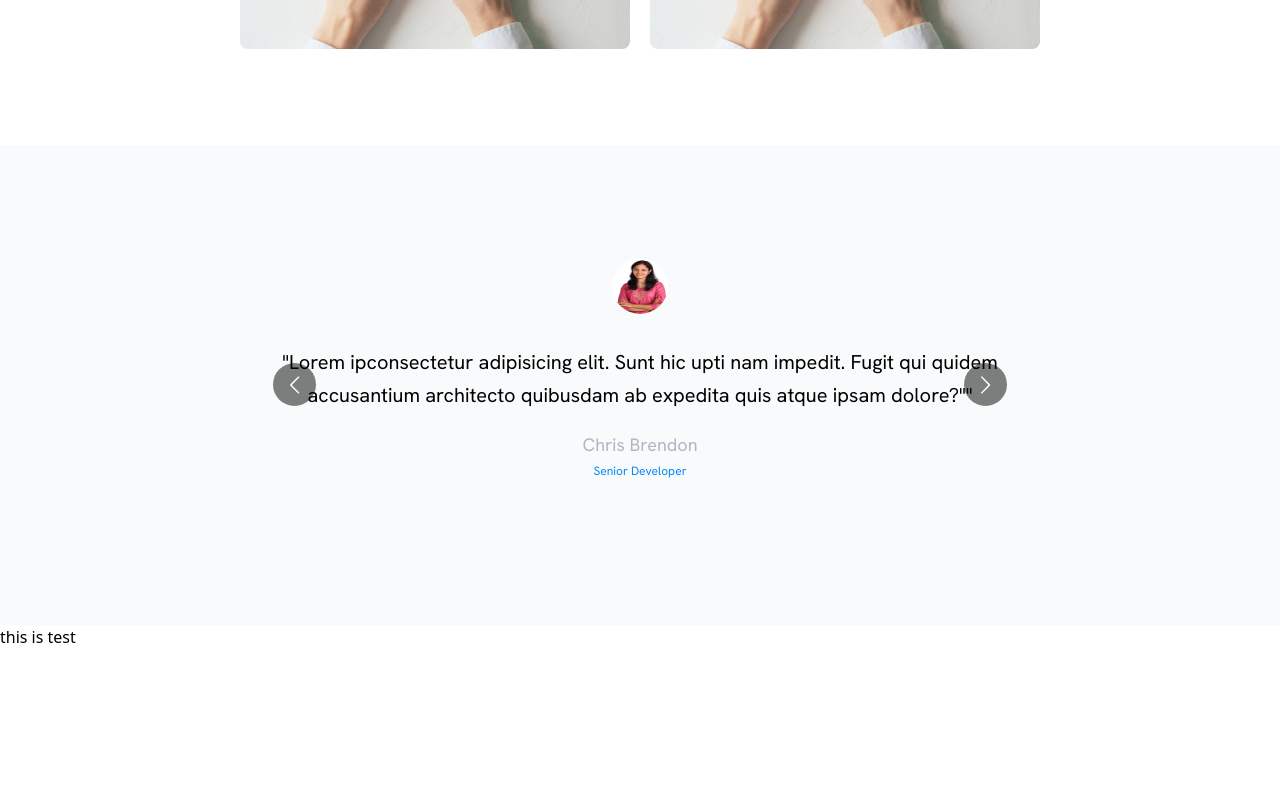
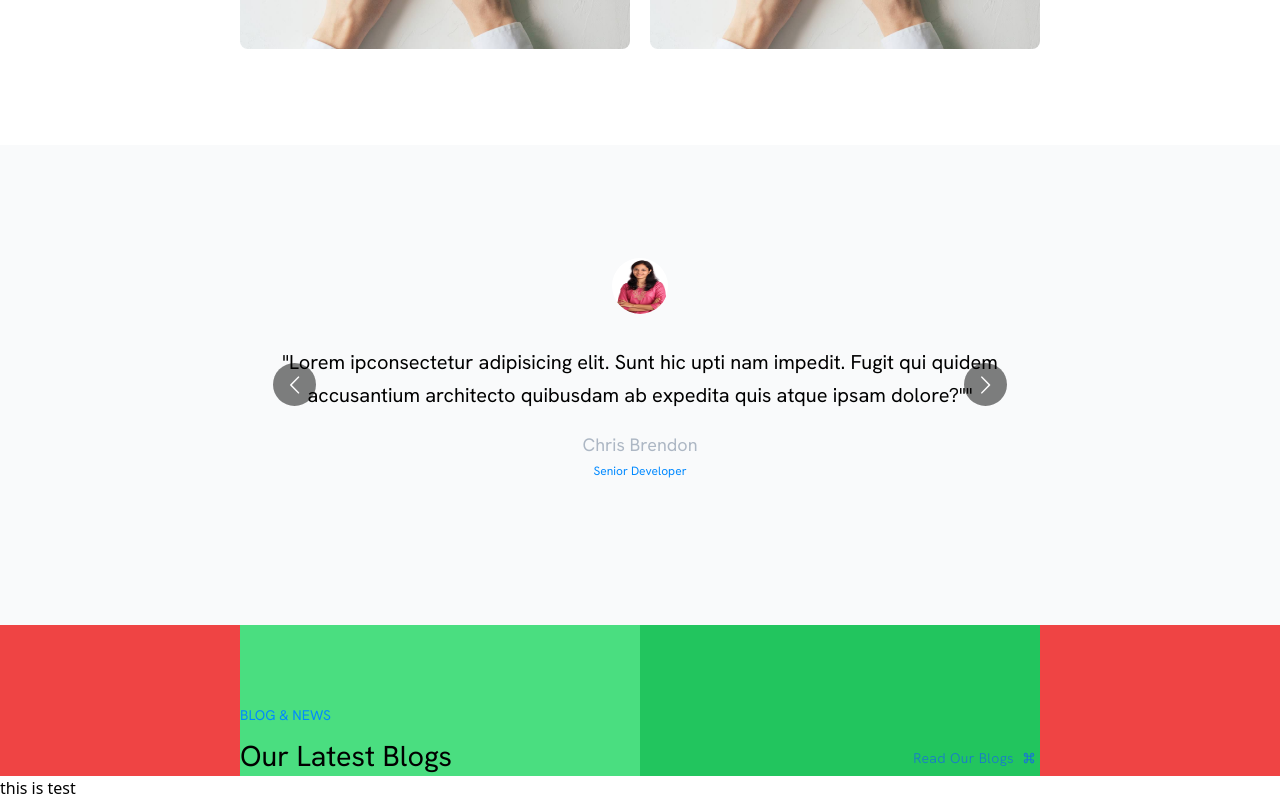
Before and after one commit to saeidniyabati2/myportfolio, a Next.js app: page / in a window 1280 px wide. Shown: the part 4203-5003 px from the top of the page. Before the commit the page ends 4852 px from the top, so only its background shows below. Built offline with nearby package versions, Linux system fonts and the light colour scheme.

Commit message:
edit some changes in blue button component

```diff
--- a/src/components/AboutMe.tsx
+++ b/src/components/AboutMe.tsx
@@ -1,5 +1,5 @@
 import Image from "next/image";
-import BlueButton from "./button/BlueButton";
+import { BlueButton } from "./button/BlueButton";
 import AboutMeCarousel from "./image/AboutMeCarousel";
 import ArrowForwardIosIcon from "@mui/icons-material/ArrowForwardIos";
 import ImageAboutMe from "./ImageAboutMe";
@@ -63,7 +63,7 @@ export default function AboutMe(props: object) {
             </div>
             {/* container of button */}
             <div className="w-full flex mt-8  items-center gap-x-6">
-              <BlueButton title="Download CVS" icon={ArrowForwardIosIcon} />
+              <BlueButton title="Download CVS" Icon={ArrowForwardIosIcon} />
               <hr className="w-10 h-[0.10rem] bg-secondGray border-none" />
               <p className="text-secondGray  text-sm leading-relaxed ">
                 Follow me
--- a/src/components/Blogs.tsx
+++ b/src/components/Blogs.tsx
@@ -1,9 +1,18 @@
-import Image from "next/image";
-
-interface props {
-  title: "dfd";
-}
+import { BlueButton } from "./button/BlueButton";
+import KeyboardCommandKeyIcon from "@mui/icons-material/KeyboardCommandKey";
 
 export const Blogs: React.FC = (props) => {
-  return <section className="w-full px-[15rem] bg-red-500"></section>;
+  return (
+    <section className="w-full px-[15rem] bg-red-500 flex">
+      <div className="w-full bg-green-400 flex flex-col">
+        <p className="text-sm text-mainButton mt-20">BLOG & NEWS</p>
+        <h2 className="text-[1.8rem] leading-snug max-w-[25rem] mt-3">
+          Our Latest Blogs
+        </h2>
+      </div>
+      <div className="w-full bg-green-500 flex items-end justify-end">
+        <BlueButton title="Read Our Blogs" Icon={KeyboardCommandKeyIcon} />
+      </div>
+    </section>
+  );
 };
--- a/src/components/Hero.tsx
+++ b/src/components/Hero.tsx
@@ -2,13 +2,13 @@ import ArrowForwardIosIcon from "@mui/icons-material/ArrowForwardIos";
 import CloudDownloadIcon from "@mui/icons-material/CloudDownload";
 import Image from "next/image";
 import MiniImageHero from "./image/MiniImageHero";
-import BlueButton from "./button/BlueButton";
+import { BlueButton } from "./button/BlueButton";
 import GrayButton from "./button/GrayButton";
 
 type handleClick = (val: object) => string;
 
 interface props {
-  title?:string
+  title?: string;
 }
 
 export const Hero: React.FC<props> = (props) => {
@@ -40,7 +40,7 @@ export const Hero: React.FC<props> = (props) => {
           {/* buttons container */}
           <div className="w-full h-full flex gap-x-4 mt-4">
             {/* blue button */}
-            <BlueButton title="Book a Call" icon={ArrowForwardIosIcon} />
+            <BlueButton title="Book a Call" Icon={ArrowForwardIosIcon} />
             {/* gray button */}
             <GrayButton title="Download CVS" icon={CloudDownloadIcon} />
           </div>
--- a/src/components/SkillSet.tsx
+++ b/src/components/SkillSet.tsx
@@ -1,4 +1,4 @@
-import BlueButton from "./button/BlueButton";
+import { BlueButton } from "./button/BlueButton";
 import ArrowForwardIosIcon from "@mui/icons-material/ArrowForwardIos";
 
 import { ProgressBarComp } from "./ProgressBarComp";
@@ -20,7 +20,7 @@ export default function SkillSet() {
           </p>
           {/* container button */}
           <div className="w-full  flex mt-2">
-            <BlueButton title="Get Any Project" icon={ArrowForwardIosIcon} />
+            <BlueButton title="Get Any Project" Icon={ArrowForwardIosIcon} />
           </div>
         </div>
         <div className="w-full h-full flex flex-col gap-y-7  justify-center">
--- a/src/components/button/BlueButton.tsx
+++ b/src/components/button/BlueButton.tsx
@@ -1,14 +1,17 @@
 import Button from "@mui/material/Button";
 
-export default function BlueButton(props: any) {
+interface props {
+  title: string;
+  Icon: React.ElementType;
+}
+
+export const BlueButton: React.FC<props> = ({ title, Icon }) => {
   return (
     <Button
       className="bg-[#0189FF] text-white px-6 py-2 rounded-sm"
-      endIcon={<props.icon style={{ fontSize: "14px" }} />}
+      endIcon={<Icon style={{ fontSize: "14px" }} />}
     >
-      <p className="font-HankenGrotesk no-transform font-light">
-        {props.title}
-      </p>
+      <p className="font-HankenGrotesk no-transform font-light">{title}</p>
     </Button>
   );
-}
+};
```
